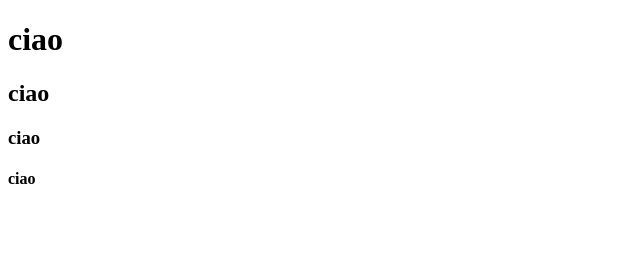
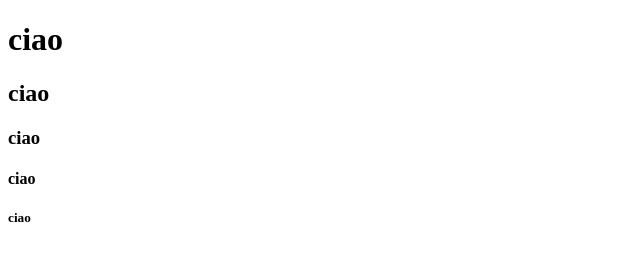
Before and after one commit to Domenico-lel/htmlcss-hello, a plain HTML site: page index.html in a window 1280 px wide. Shown: the full height of the page, 0-640 px from the left. Drawn offline with Linux system fonts and the light colour scheme.

Commit message:
modifica

```diff
--- a/index.html
+++ b/index.html
@@ -11,5 +11,6 @@
     <h2>ciao</h2>
     <h3>ciao</h3>
     <h4>ciao</h4>
+    <h5>ciao</h5>
 </body>
 </html>
```
